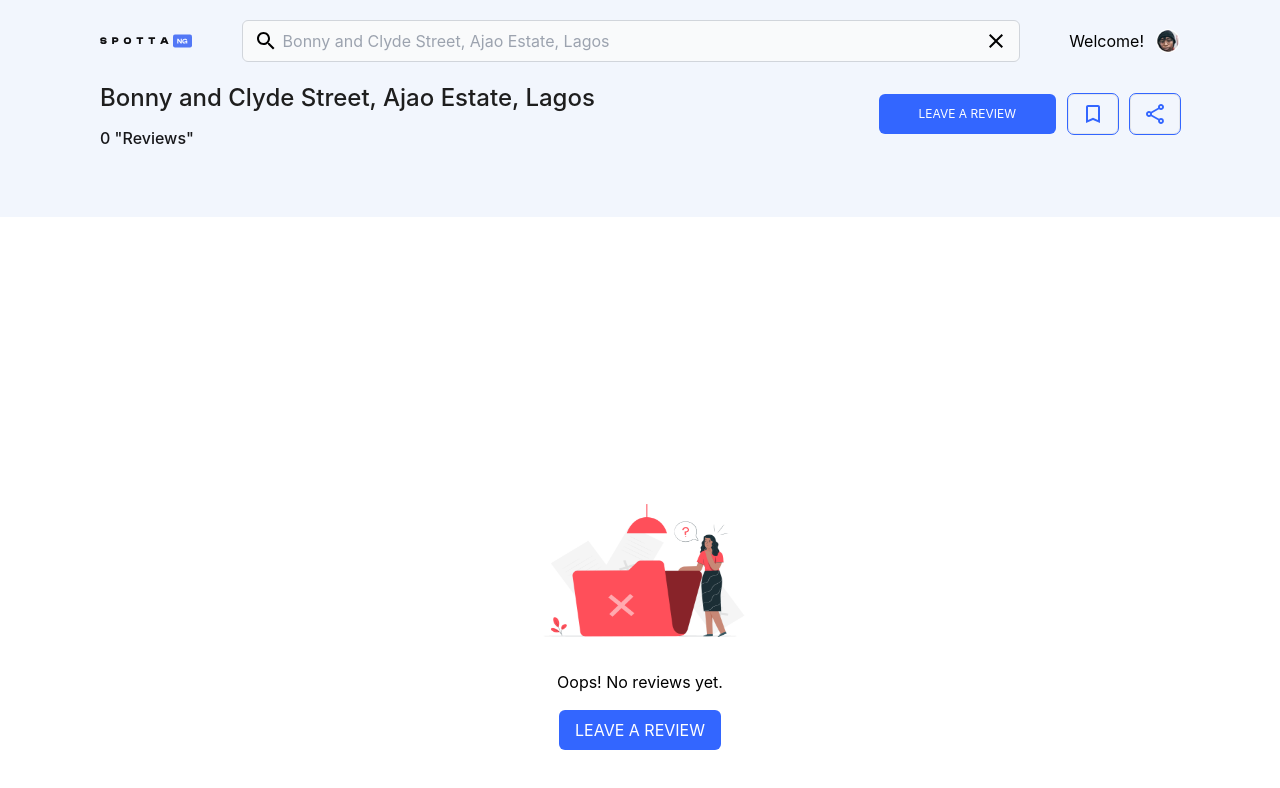
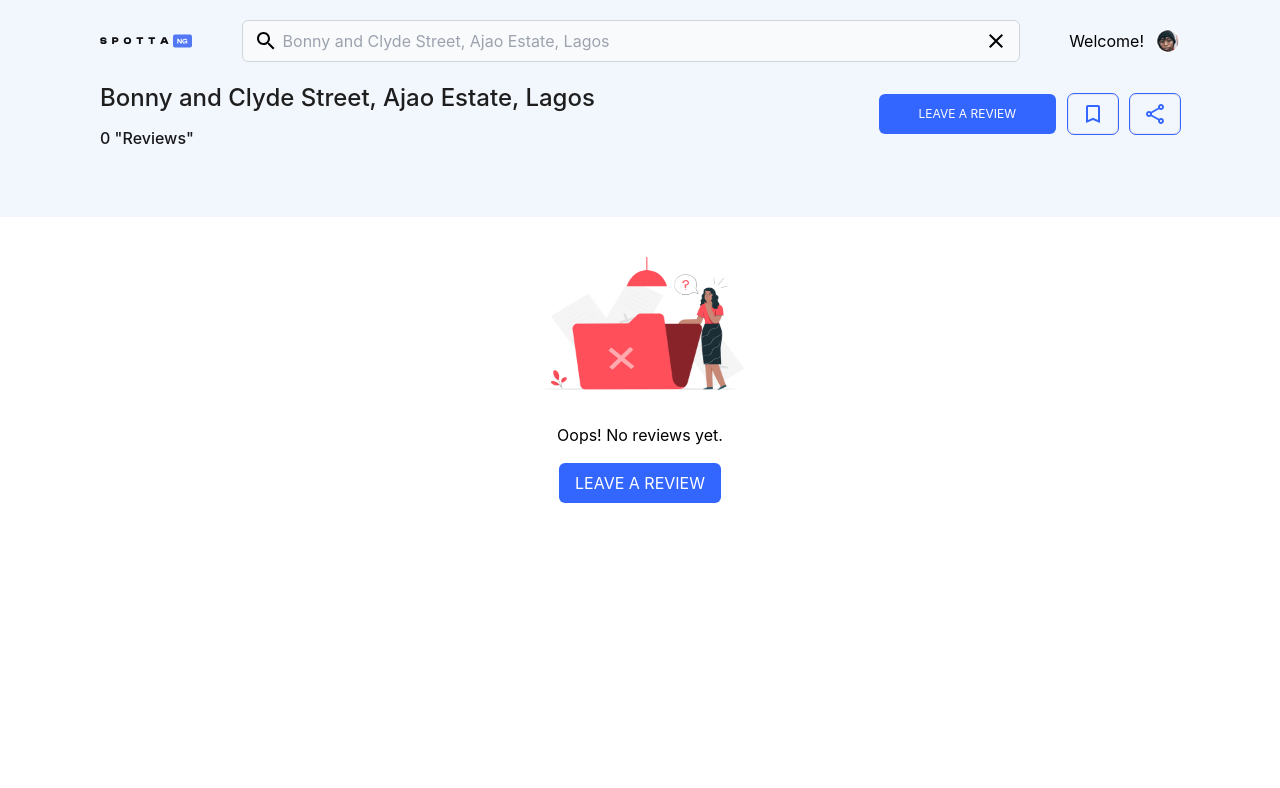
Before and after one commit to MayowaDeveloper2/spottaproject, a React (Create React App) app: page /reviews in a window 1280 px wide. Shown: the top 788 px of the page. Built offline with nearby package versions, Linux system fonts and the light colour scheme.

Commit message:
all task

```diff
--- a/src/components/noreviews.js
+++ b/src/components/noreviews.js
@@ -14,8 +14,8 @@ const Noreview = () => {
             {showReviewForm ? (
                 <CreateReview />
             ) : (
-                <div className='flex flex-col w-full mx-auto items-center justify-center h-screen'>
-                    <div><img className="items-center mt-5" style={{ width: "250px", height: "150px" }} src={emptyreview} alt="" /></div>
+                <div className='flex flex-col w-full mx-auto items-center justify-center'>
+                    <div><img className="items-center mt-10" style={{ width: "250px", height: "150px" }} src={emptyreview} alt="" /></div>
                     <div className='mt-4'>Oops! No reviews yet.</div>
                     <button onClick={handleClick} className='bg-customBlue text-white px-4 py-2 mt-4 rounded-md'>LEAVE A REVIEW</button>
                 </div>
```
